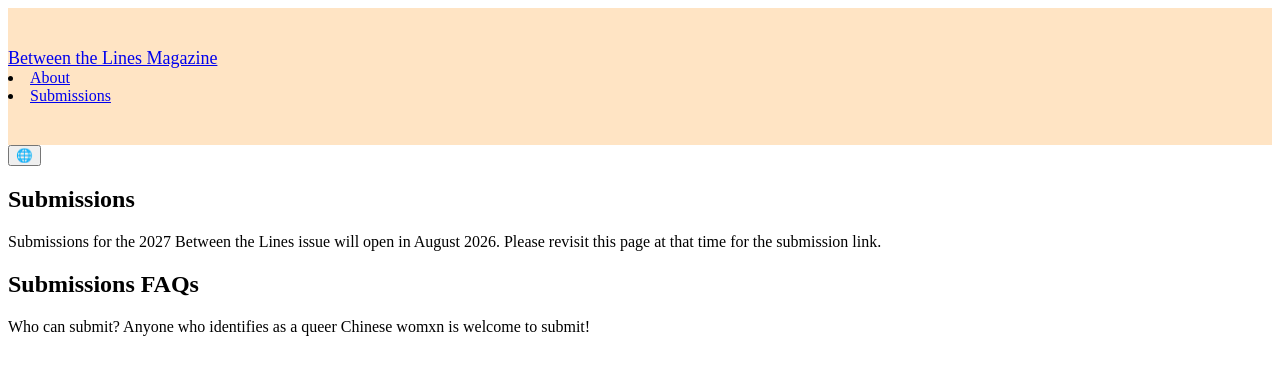
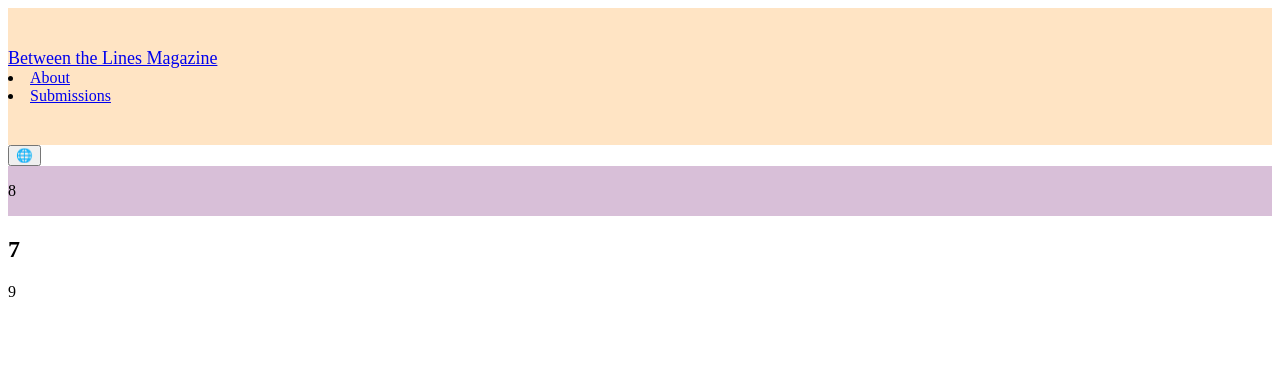
Before and after one commit to joyzwang/joyzwang.github.io, a React (Create React App) app in the folder app/: page /submissions in a window 1280 px wide. Shown: the top 374 px of the page. Built offline with nearby package versions, Linux system fonts and the light colour scheme.

Commit message:
add: working submissions

```diff
--- a/app/src/Submissions.js
+++ b/app/src/Submissions.js
@@ -1,17 +1,22 @@
-import { submissionContent } from "./content.js";
+import { getPageInLanguage } from "./utils/getPageInLanguage";
 import { useOutletContext } from "react-router-dom";
 
 function Submissions({ language }) {
-  const content = submissionContent[useOutletContext(language)];
+  const content = getPageInLanguage('submissions',useOutletContext(language));
 
-  return (
-    <>
-      <h2> {content.heading1} </h2>
-      <p>{content.p1} </p>
-      <h2> {content.heading2} </h2>
-      <p>{content.p2} </p>
-    </>
-  );
+    for (const key in content) {
+      if ( content[key] === undefined) {
+        content[key] = '';
+      }
+    }
+
+    return (
+      <>
+        <div className="highlight" dangerouslySetInnerHTML={{__html: content.highlight}}></div>
+        <h2 dangerouslySetInnerHTML={{__html: content.title}} />
+        <div className="body" dangerouslySetInnerHTML={{__html: content.body}}></div>
+      </>
+    );
 }
 
 export default Submissions;
--- a/app/src/content/pages.json
+++ b/app/src/content/pages.json
@@ -23,7 +23,7 @@
       "body": "6"
     }
   },
-  "submit": {
+  "submissions": {
     "en": {
       "title": "7",
       "highlight": "8",
```
